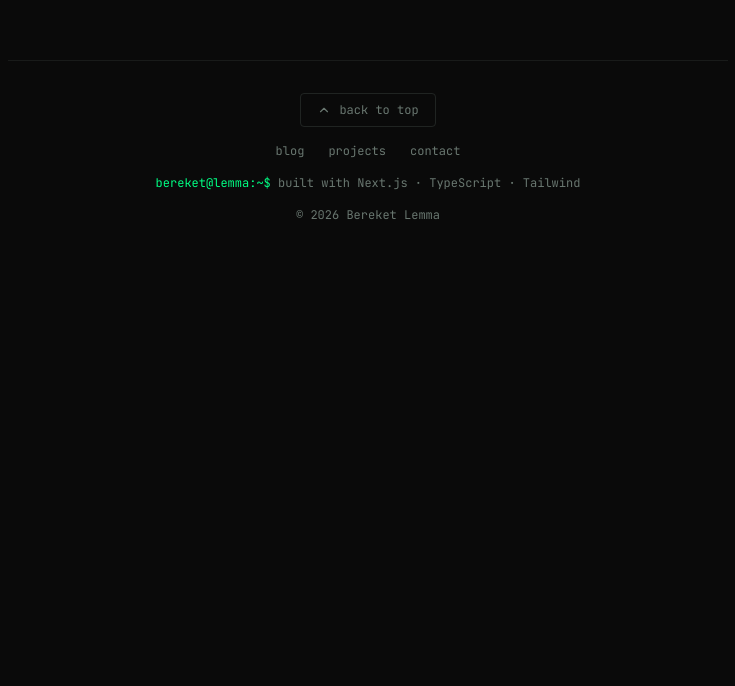
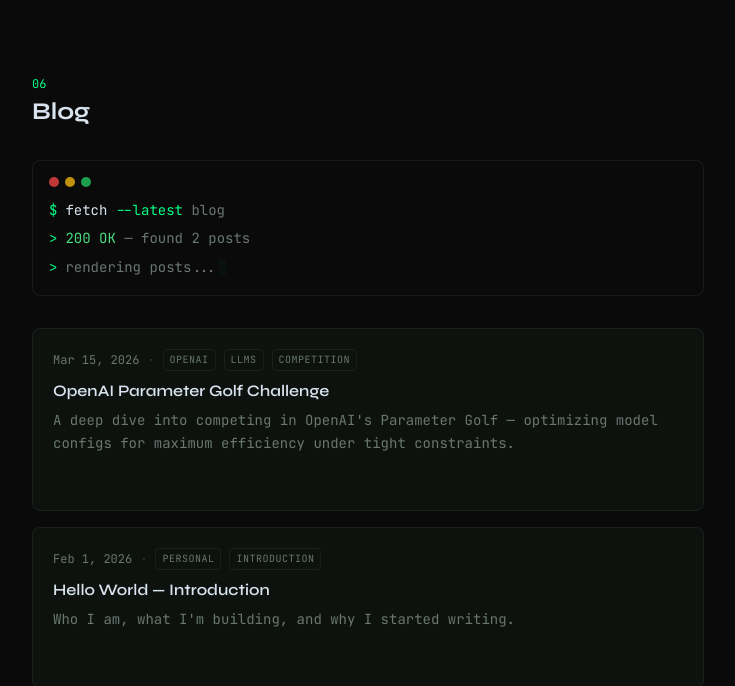
Before and after one commit to bereketlemma/bereket-portfolio, a Next.js app: page / in a window 1280 px wide. Shown: the part 5492-6178 px from the top of the page, without its empty margins (272-1007 px from the left). Before the commit the page ends 5747 px from the top, so only its background shows below. Built offline with nearby package versions, Linux system fonts and the light colour scheme.

Commit message:
feat: integrate LatestPost section into homepage

```diff
--- a/app/page.tsx
+++ b/app/page.tsx
@@ -6,14 +6,16 @@ import Experience from "./home/_components/experience"
 import Skills from "./home/_components/skills"
 import Hobbies from "./home/_components/hobbies"
 import Projects from "./home/_components/projects"
+
+import LatestPost from "./home/_components/latest-post"
 import Footer from "./home/_components/footer"
 
 export default function Home() {
   useEffect(() => {
     const section = sessionStorage.getItem("homeScrollPosition")
-    if (section === "projects") {
+    if (section === "projects" || section === "blog") {
       setTimeout(() => {
-        const el = document.getElementById("projects")
+        const el = document.getElementById(section)
         if (el) el.scrollIntoView({ behavior: "smooth" })
         sessionStorage.removeItem("homeScrollPosition")
       }, 500)
@@ -27,6 +29,7 @@ export default function Home() {
       <Skills />
       <Hobbies />
       <Projects />
+      <LatestPost />
       <Footer />
     </>
   )
```
